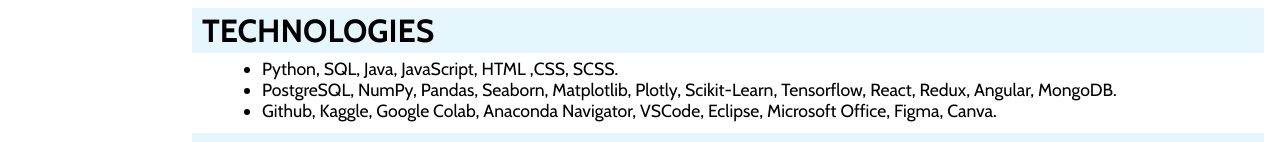
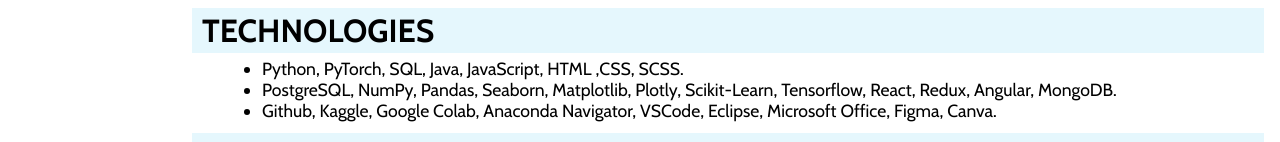
Before and after one commit to PannSengpanich/cv-application, a React (Create React App) app: page / in a window 1280 px wide. Shown: the part 159-301 px from the top of the page. Built offline with nearby package versions, Linux system fonts and the light colour scheme.

Commit message:
Update data.js

```diff
--- a/src/data.js
+++ b/src/data.js
@@ -12,7 +12,7 @@
   { topic: "TECHNOLOGIES" },
   {
     details: [
-      "Python, SQL, Java, JavaScript, HTML ,CSS, SCSS.",
+      "Python, PyTorch, SQL, Java, JavaScript, HTML ,CSS, SCSS.",
       "PostgreSQL, NumPy, Pandas, Seaborn, Matplotlib, Plotly, Scikit-Learn, Tensorflow, React, Redux, Angular, MongoDB.",
       "Github, Kaggle, Google Colab, Anaconda Navigator, VSCode, Eclipse, Microsoft Office, Figma, Canva.",
     ],
```
